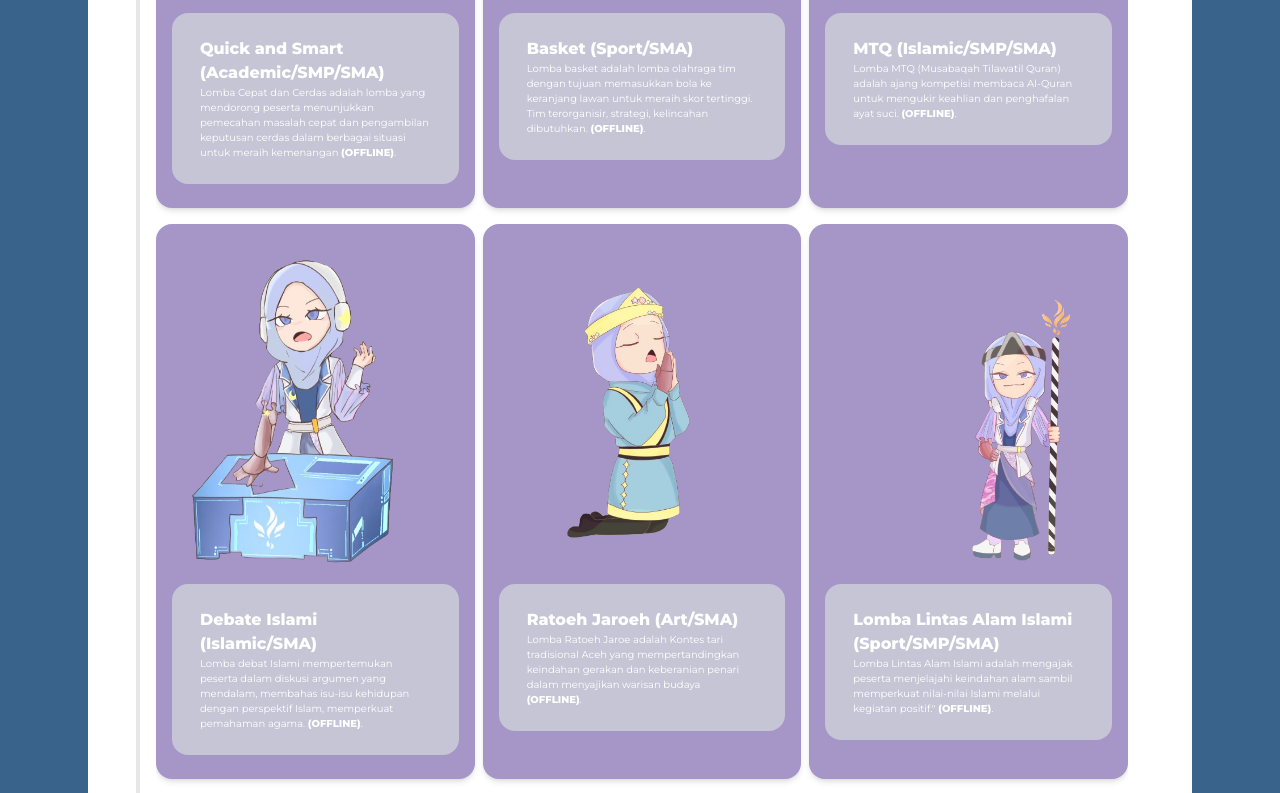
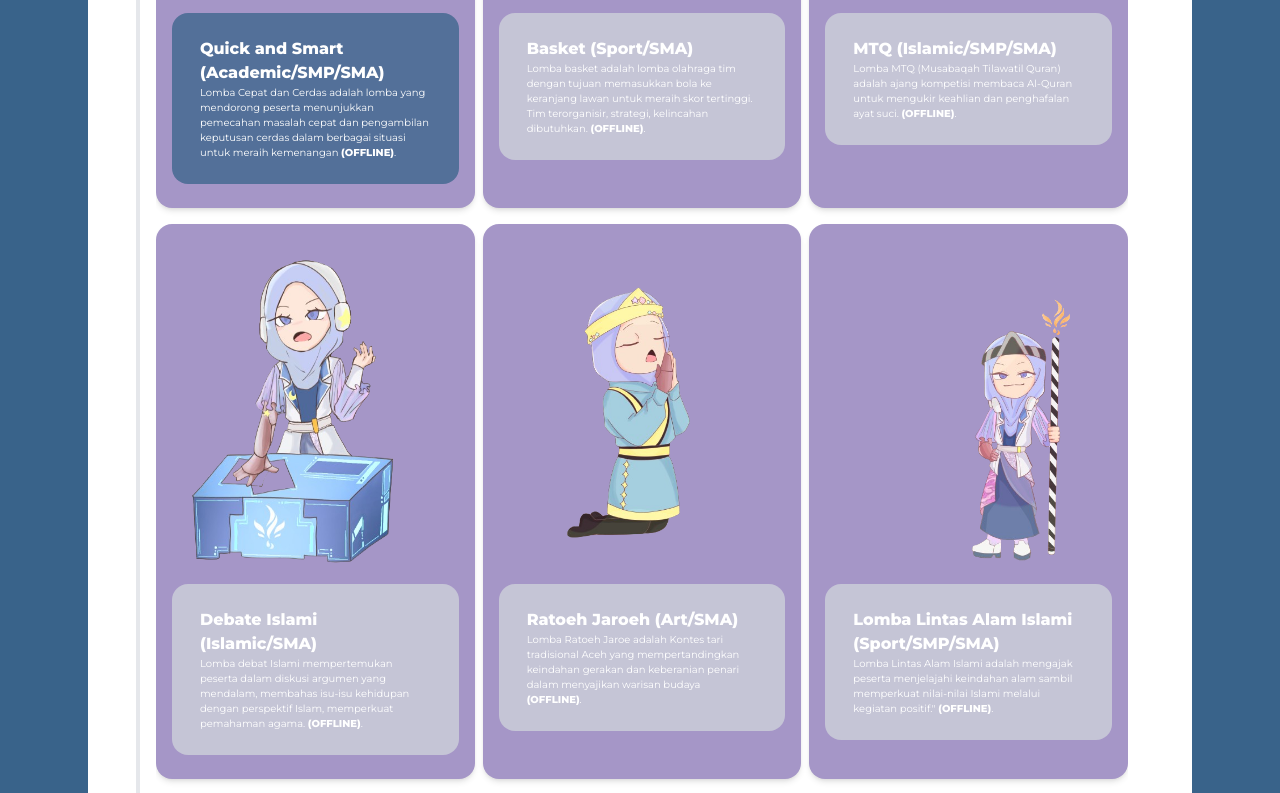
Before and after one commit to dickyel/frontend-syfest, a website: page src/competition.html in a window 1280 px wide. Shown: the part 921-1714 px from the top of the page. Drawn offline with nearby package versions, Linux system fonts and the light colour scheme; a web font is replaced by a local one.

Commit message:
competition done

```diff
--- a/src/competition.html
+++ b/src/competition.html
@@ -147,7 +147,7 @@
                                         <div class="img-card text-center items-center justify-center">
                                             <img class="h-80" src="assets/images/putri/ilus-mtq.PNG" alt="">
                                         </div>
-                                        <div class="describe-card w-full px-7 py-6 bg-gray-300 bg-opacity-75 rounded-2xl">
+                                        <div class="describe-card w-full px-7 py-6 bg-[#39638A] bg-opacity-75 rounded-2xl">
                                             <a class="btn-card ">
                                                 <h5 class="text-white font-bold">Quick and Smart (Academic/SMP/SMA)</h5>
                                                 <p class="text-white font-regular text-[10px]">
```
